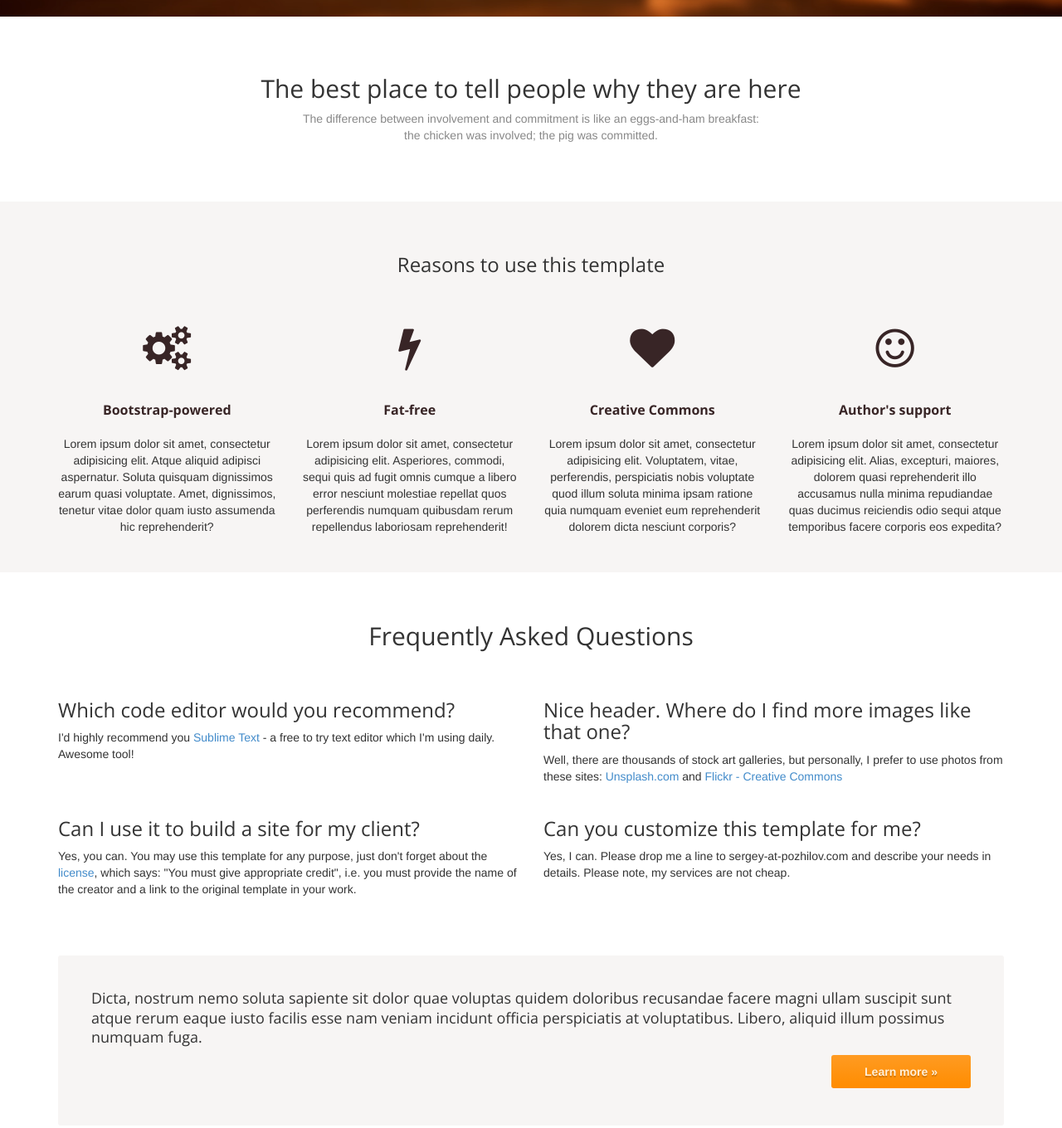
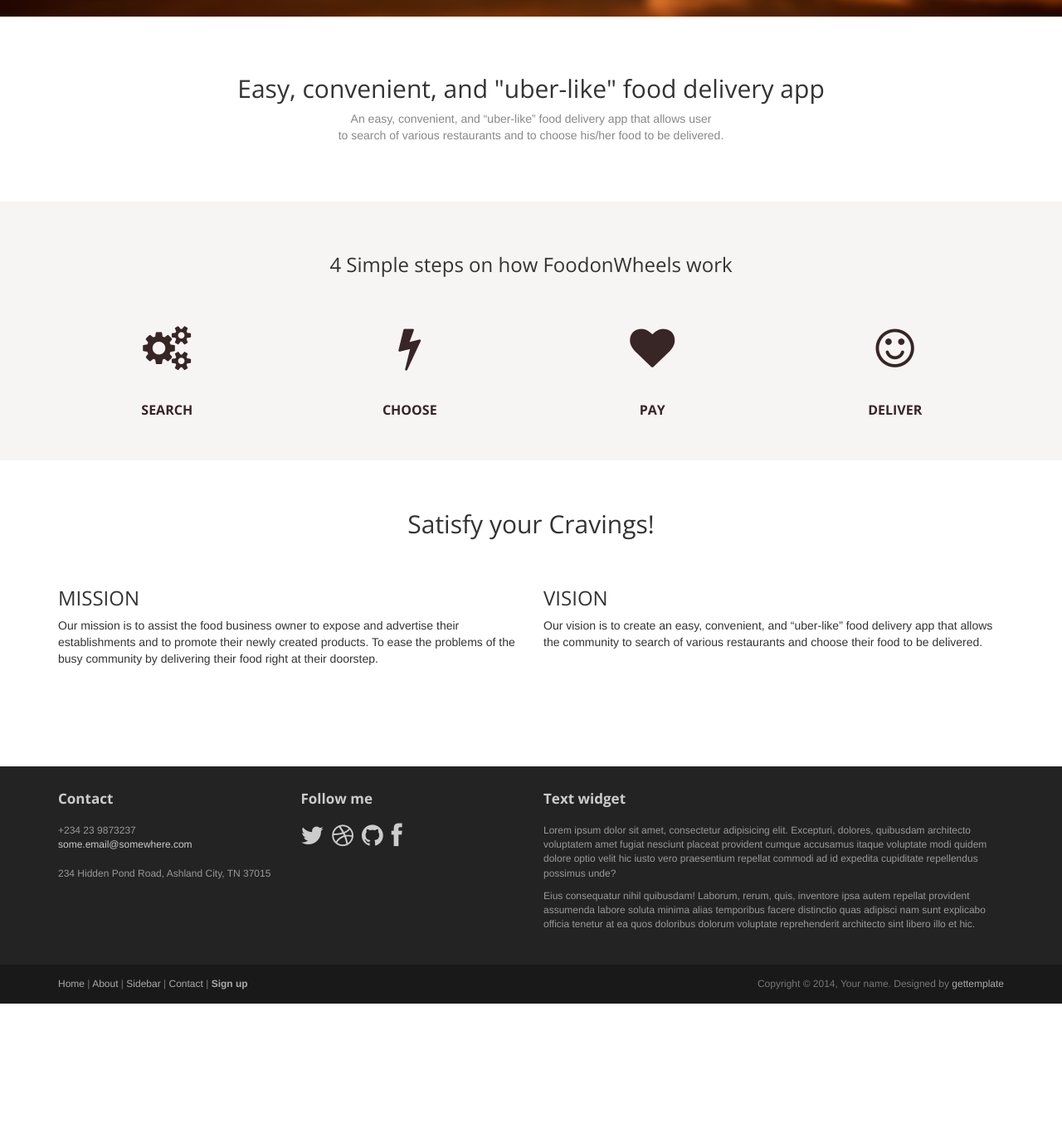
Before and after one commit to shannoncates/FoodDelivery, a plain HTML site: page app/templates/index.html in a window 1280 px wide. Shown: the part 500-1860 px from the top of the page at 83% size. After the commit the page ends 1710 px from the top, so only its background shows below. Drawn offline with nearby package versions, Linux system fonts and the light colour scheme; files that its build step writes are made by us from their sources; files whose address does not match are found by name.

Commit message:
Modified Landing Page

```diff
--- a/app/templates/index.html
+++ b/app/templates/index.html
@@ -6,7 +6,7 @@
 	<meta name="description" content="">
 	<meta name="author"      content="Sergey Pozhilov (GetTemplate.com)">
 
-	<title>Progressus - Free business bootstrap template by GetTemplate</title>
+	<title>FoodonWheels - Food Delivery App</title>
 
 	<link rel="shortcut icon" href="static/images/gt_favicon.png">
 
@@ -32,14 +32,15 @@
 			<div class="navbar-header">
 				<!-- Button for smallest screens -->
 				<button type="button" class="navbar-toggle" data-toggle="collapse" data-target=".navbar-collapse"><span class="icon-bar"></span> <span class="icon-bar"></span> <span class="icon-bar"></span> </button>
-				<a class="navbar-brand" href="index.html"><img src="static/images/logo.png" alt="Progressus HTML5 template"></a>
+				<h1 class="lead">FOODONWHEELS</h1>
+				<!--<a class="navbar-brand" href="index.html"><img src="static/images/logo.png" alt="Progressus HTML5 template"></a> -->
 			</div>
 			<div class="navbar-collapse collapse">
 				<ul class="nav navbar-nav pull-right">
 					<li class="active"><a href="#">Home</a></li>
 					<li><a href="about.html">About</a></li>
-					<li><a href="contact.html">Contact</a></li>
-					<li><a class="btn" href="signin.html">SIGN IN / SIGN UP</a></li>
+					<li><a href="signin.html">Sign In</a></li>
+					<li><a class="btn" href="signup.html">SIGN UP</a></li>
 				</ul>
 			</div><!--/.nav-collapse -->
 		</div>
@@ -61,10 +62,10 @@
 	<!-- Intro -->
 	<div class="container text-center">
 		<br> <br>
-		<h2 class="thin">The best place to tell people why they are here</h2>
+		<h2 class="thin">Easy, convenient, and "uber-like" food delivery app</h2>
 		<p class="text-muted">
-			The difference between involvement and commitment is like an eggs-and-ham breakfast:<br>
-			the chicken was involved; the pig was committed.
+			An easy, convenient, and “uber-like” food delivery app that allows user<br>
+			to search of various restaurants and to choose his/her food to be delivered.
 		</p>
 	</div>
 	<!-- /Intro-->
@@ -73,32 +74,20 @@
 	<div class="jumbotron top-space">
 		<div class="container">
 
-			<h3 class="text-center thin">Reasons to use this template</h3>
+			<h3 class="text-center thin">4 Simple steps on how FoodonWheels work</h3>
 
 			<div class="row">
 				<div class="col-md-3 col-sm-6 highlight">
-					<div class="h-caption"><h4><i class="fa fa-cogs fa-5"></i>Bootstrap-powered</h4></div>
-					<div class="h-body text-center">
-						<p>Lorem ipsum dolor sit amet, consectetur adipisicing elit. Atque aliquid adipisci aspernatur. Soluta quisquam dignissimos earum quasi voluptate. Amet, dignissimos, tenetur vitae dolor quam iusto assumenda hic reprehenderit?</p>
-					</div>
+					<div class="h-caption"><h4><i class="fa fa-cogs fa-5"></i>SEARCH</h4></div>
 				</div>
 				<div class="col-md-3 col-sm-6 highlight">
-					<div class="h-caption"><h4><i class="fa fa-flash fa-5"></i>Fat-free</h4></div>
-					<div class="h-body text-center">
-						<p>Lorem ipsum dolor sit amet, consectetur adipisicing elit. Asperiores, commodi, sequi quis ad fugit omnis cumque a libero error nesciunt molestiae repellat quos perferendis numquam quibusdam rerum repellendus laboriosam reprehenderit! </p>
-					</div>
+					<div class="h-caption"><h4><i class="fa fa-flash fa-5"></i>CHOOSE</h4></div>
 				</div>
 				<div class="col-md-3 col-sm-6 highlight">
-					<div class="h-caption"><h4><i class="fa fa-heart fa-5"></i>Creative Commons</h4></div>
-					<div class="h-body text-center">
-						<p>Lorem ipsum dolor sit amet, consectetur adipisicing elit. Voluptatem, vitae, perferendis, perspiciatis nobis voluptate quod illum soluta minima ipsam ratione quia numquam eveniet eum reprehenderit dolorem dicta nesciunt corporis?</p>
-					</div>
+					<div class="h-caption"><h4><i class="fa fa-heart fa-5"></i>PAY</h4></div>
 				</div>
 				<div class="col-md-3 col-sm-6 highlight">
-					<div class="h-caption"><h4><i class="fa fa-smile-o fa-5"></i>Author's support</h4></div>
-					<div class="h-body text-center">
-						<p>Lorem ipsum dolor sit amet, consectetur adipisicing elit. Alias, excepturi, maiores, dolorem quasi reprehenderit illo accusamus nulla minima repudiandae quas ducimus reiciendis odio sequi atque temporibus facere corporis eos expedita? </p>
-					</div>
+					<div class="h-caption"><h4><i class="fa fa-smile-o fa-5"></i>DELIVER</h4></div>
 				</div>
 			</div> <!-- /row  -->
 
@@ -109,41 +98,20 @@
 	<!-- container -->
 	<div class="container">
 
-		<h2 class="text-center top-space">Frequently Asked Questions</h2>
+		<h2 class="text-center top-space">Satisfy your Cravings!</h2>
 		<br>
 
 		<div class="row">
 			<div class="col-sm-6">
-				<h3>Which code editor would you recommend?</h3>
-				<p>I'd highly recommend you <a href="http://www.sublimetext.com/">Sublime Text</a> - a free to try text editor which I'm using daily. Awesome tool!</p>
+				<h3>MISSION</h3>
+				<p>Our mission is to assist the food business owner to expose and advertise their establishments and to promote their newly created products. To ease the problems of the busy community by delivering their food right at their doorstep.</p>
 			</div>
 			<div class="col-sm-6">
-				<h3>Nice header. Where do I find more images like that one?</h3>
+				<h3>VISION</h3>
 				<p>
-					Well, there are thousands of stock art galleries, but personally,
-					I prefer to use photos from these sites: <a href="http://unsplash.com">Unsplash.com</a>
-					and <a href="http://www.flickr.com/creativecommons/by-2.0/tags/">Flickr - Creative Commons</a></p>
+					Our vision is to create an easy, convenient, and “uber-like” food delivery app that allows the community to search of various restaurants and choose their food to be delivered.</p>
 			</div>
 		</div> <!-- /row -->
-
-		<div class="row">
-			<div class="col-sm-6">
-				<h3>Can I use it to build a site for my client?</h3>
-				<p>
-					Yes, you can. You may use this template for any purpose, just don't forget about the <a href="http://creativecommons.org/licenses/by/3.0/">license</a>,
-					which says: "You must give appropriate credit", i.e. you must provide the name of the creator and a link to the original template in your work.
-				</p>
-			</div>
-			<div class="col-sm-6">
-				<h3>Can you customize this template for me?</h3>
-				<p>Yes, I can. Please drop me a line to sergey-at-pozhilov.com and describe your needs in details. Please note, my services are not cheap.</p>
-			</div>
-		</div> <!-- /row -->
-
-		<div class="jumbotron top-space">
-			<h4>Dicta, nostrum nemo soluta sapiente sit dolor quae voluptas quidem doloribus recusandae facere magni ullam suscipit sunt atque rerum eaque iusto facilis esse nam veniam incidunt officia perspiciatis at voluptatibus. Libero, aliquid illum possimus numquam fuga.</h4>
-     		<p class="text-right"><a class="btn btn-primary btn-large">Learn more »</a></p>
-  		</div>
 
 </div>	<!-- /container -->
 
```
